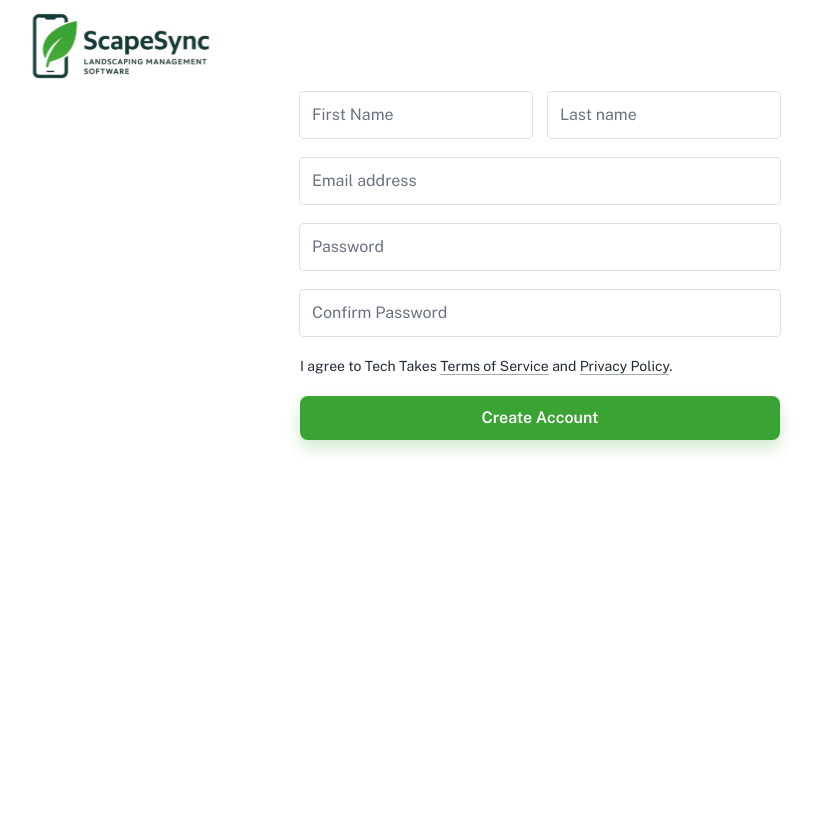
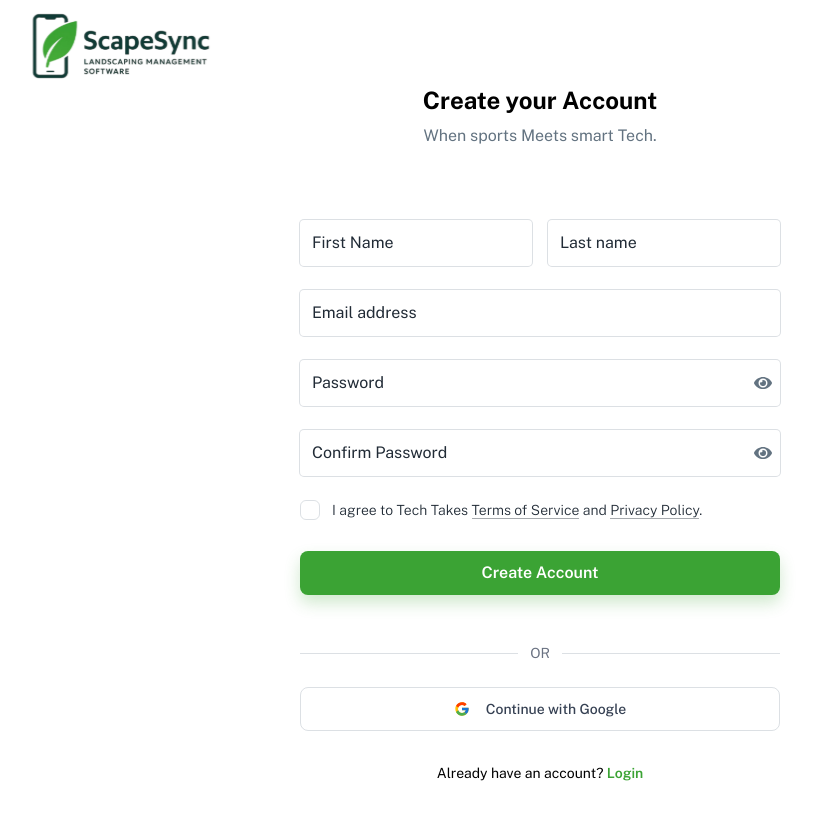
Before and after one commit to sushilhemrom500530/Scape-Sync-Landing, a Next.js app: page /auth/register in a window 1280 px wide. Shown: the top 820 px of the page, without its empty margins (100-916 px from the left). Built offline with nearby package versions, Linux system fonts and the light colour scheme.

Commit message:
add register page  also added custom radio form wip

```diff
--- a/src/app/auth/register/page.jsx
+++ b/src/app/auth/register/page.jsx
@@ -3,18 +3,17 @@ import Logo from "@/app/components/logo";
 import React from "react";
 import logoIcon from "@/assets/logo.svg";
 import { useForm } from "react-hook-form";
-import BorderFloatingInput from "@/app/components/reuseable/input";
+import { FcGoogle } from "react-icons/fc";
 import FloatingLabelInput from "@/app/components/reuseable/input";
+import Checkbox from "@/app/components/reuseable/checkbox";
+import Link from "next/link";
 
 export default function RegisterPage() {
   const {
     handleSubmit,
-    register,
     control,
-    getValues,
     setValue,
     formState: { errors },
-    clearErrors,
   } = useForm();
 
   const onSubmit = (data) => {
@@ -25,8 +24,14 @@ export default function RegisterPage() {
     <div className="container mx-auto lg:px-[80px] px-4 xl:px-[120px] py-2 ">
       <Logo src={logoIcon} />
 
-      <div className="lg:w-[480px] mx-auto">
-        <form onSubmit={handleSubmit(onSubmit)} className="space-y-5">
+      <div className="lg:w-[480px] mx-auto mb-12">
+        <div className="text-center mb-16">
+          <h1 className="text-xl md:text-2xl font-bold">Create your Account</h1>
+          <p className="text-base text-[#637381] mt-2">
+            When sports Meets smart Tech.
+          </p>
+        </div>
+        <form onSubmit={handleSubmit(onSubmit)} className="space-y-6 mb-12">
           <div className="grid grid-cols-2 gap-4">
             <FloatingLabelInput
               name="first_name"
@@ -67,23 +72,61 @@ export default function RegisterPage() {
             placeholder="Confirm Password"
             onChange={setValue}
           />
+
           <div>
-            <p className="text-sm text-[#212B36]">
+            <Checkbox
+              control={control}
+              name="ripple"
+              content={
+                <p className="text-sm pl-3 text-[#212B36]">
                   I agree to Tech Takes{" "}
+                  <Link href="#">
                     <span className="border-b border-b-[#212B36]/40">
                       Terms of Service
-              </span>{" "}
+                    </span>
+                  </Link>{" "}
                   and{" "}
+                  <Link href="#">
+                    {" "}
                     <span className="border-b border-b-[#212B36]/40">
                       Privacy Policy
                     </span>
+                  </Link>
                   .
                 </p>
+              }
+              colorClass=" border-[#919EAB52] checked:border-[#3BA334] checked:bg-[#3BA334] "
+            />
           </div>
           <button type="submit" className="auth-btn-shadow btn w-full">
             Create Account
           </button>
         </form>
+
+        <div className="flex items-center w-full">
+          <div className="flex-grow border-t border-[#919EAB52]"></div>
+          <span className="px-3 text-gray-500 text-sm">OR</span>
+          <div className="flex-grow border-t border-[#919EAB52]"></div>
+        </div>
+        <button className="flex items-center justify-center gap-4 border border-[#919EAB52] py-[11px] w-full rounded-lg mt-6 mb-8">
+          <FcGoogle />
+          <span className="text-sm font-medium text-gray-700">
+            Continue with Google
+          </span>
+        </button>
+        <p className="text-sm text-center">
+          Already have an account?{" "}
+          <Link href="/login" className="text-primary font-semibold">
+            Login
+          </Link>
+        </p>
+
+        {/* <p className="text-sm text-center">
+          Don’t have an account?{" "}
+          <Link href="#" className="text-primary font-semibold">
+            Get started
+          </Link>
+        </p> */}
       </div>
     </div>
   );
--- /dev/null
+++ b/src/app/components/reuseable/checkbox/index.jsx
@@ -0,0 +1,61 @@
+import { useController } from "react-hook-form";
+
+const Checkbox = ({ control, name, content, colorClass }) => {
+  const {
+    field: { value, onChange, onBlur, ref },
+  } = useController({
+    name,
+    control,
+    defaultValue: false,
+  });
+
+  return (
+    <div className="inline-flex items-center">
+      <label
+        className="relative flex items-center rounded-full cursor-pointer"
+        htmlFor={name}
+        data-ripple-dark="true"
+      >
+        <input
+          id={name}
+          type="checkbox"
+          checked={value}
+          onChange={onChange}
+          onBlur={onBlur}
+          ref={ref}
+          className={`
+                   ${colorClass}
+                    peer relative h-5 w-5 cursor-pointer appearance-none rounded-md border transition-all hover:before:opacity-10 before:absolute before:top-1/2 before:left-1/2 before:block before:h-12 before:w-12 before:-translate-y-1/2 before:-translate-x-1/2 before:rounded-full before:bg-blue-gray-500 before:opacity-0 before:transition-opacity peer-checked:before:bg-gray-900`}
+        />
+        <span
+          className="
+                absolute text-white transition-opacity opacity-0 pointer-events-none top-1/2 left-1/2 -translate-y-1/2 -translate-x-1/2 peer-checked:opacity-100
+                "
+        >
+          <svg
+            xmlns="http://www.w3.org/2000/svg"
+            className="h-3.5 w-3.5"
+            viewBox="0 0 20 20"
+            fill="currentColor"
+            stroke="currentColor"
+            strokeWidth="1"
+          >
+            <path
+              fillRule="evenodd"
+              d="M16.707 5.293a1 1 0 010 1.414l-8 8a1 1 0 01-1.414 0l-4-4a1 1 0 011.414-1.414L8 12.586l7.293-7.293a1 1 0 011.414 0z"
+              clipRule="evenodd"
+            ></path>
+          </svg>
+        </span>
+      </label>
+      <label
+        className="font-light text-gray-700 cursor-pointer select-none"
+        htmlFor={name}
+      >
+        {content}
+      </label>
+    </div>
+  );
+};
+
+export default Checkbox;
--- a/src/app/components/reuseable/input/index.jsx
+++ b/src/app/components/reuseable/input/index.jsx
@@ -1,15 +1,18 @@
 import Image from "next/image";
+import { useState } from "react";
 import { useController } from "react-hook-form";
+import { FaEye, FaEyeSlash } from "react-icons/fa";
 
 const FloatingLabelInput = ({
   name,
-  type,
+  type = "text",
   control,
   rules,
   placeholder,
   colorClass,
   id = "input",
 }) => {
+  const [showPassword, setShowPassword] = useState(false);
   const {
     field: { onChange, onBlur, value, ref },
     fieldState: { error },
@@ -24,7 +27,9 @@ const FloatingLabelInput = ({
     <div>
       <div className="relative mt-2 w-full">
         <input
-          type={type}
+          type={
+            type === "password" ? (showPassword ? "text" : "password") : type
+          }
           id={id}
           value={value}
           onChange={onChange}
@@ -41,9 +46,23 @@ const FloatingLabelInput = ({
   `}
         />
 
+        {type === "password" && (
+          <button
+            type="button"
+            className="absolute right-2 top-[14px] cursor-pointer"
+            onClick={() => setShowPassword(!showPassword)}
+          >
+            {showPassword ? (
+              <FaEyeSlash size={18} color="#637381" />
+            ) : (
+              <FaEye size={18} color="#637381" />
+            )}
+          </button>
+        )}
+
         <label
           htmlFor={id}
-          className={`absolute top-2 left-1 origin-[0] -translate-y-4 scale-75 transform cursor-text select-none bg-white px-2 text-base text-gray-500 duration-300 peer-placeholder-shown:top-1/2 peer-placeholder-shown:-translate-y-1/2 peer-placeholder-shown:scale-100 peer-focus:top-2 peer-focus:-translate-y-4 peer-focus:scale-75 peer-focus:px-2 peer-focus:text-[#919EAB] z-50 ${
+          className={`absolute top-2 left-1 origin-[0] -translate-y-4 scale-75 transform cursor-text select-none bg-white px-2 text-base text-[#212B36] duration-300 peer-placeholder-shown:top-1/2 peer-placeholder-shown:-translate-y-1/2 peer-placeholder-shown:scale-100 peer-focus:top-2 peer-focus:-translate-y-4 peer-focus:scale-75 peer-focus:px-2 peer-focus:text-[#919EAB] z-50 ${
             error ? "bg-red-50 focus:bg-white rounded-full" : ""
           }`}
         >
```
Lines whose indentation alone changed are shown as unchanged.
